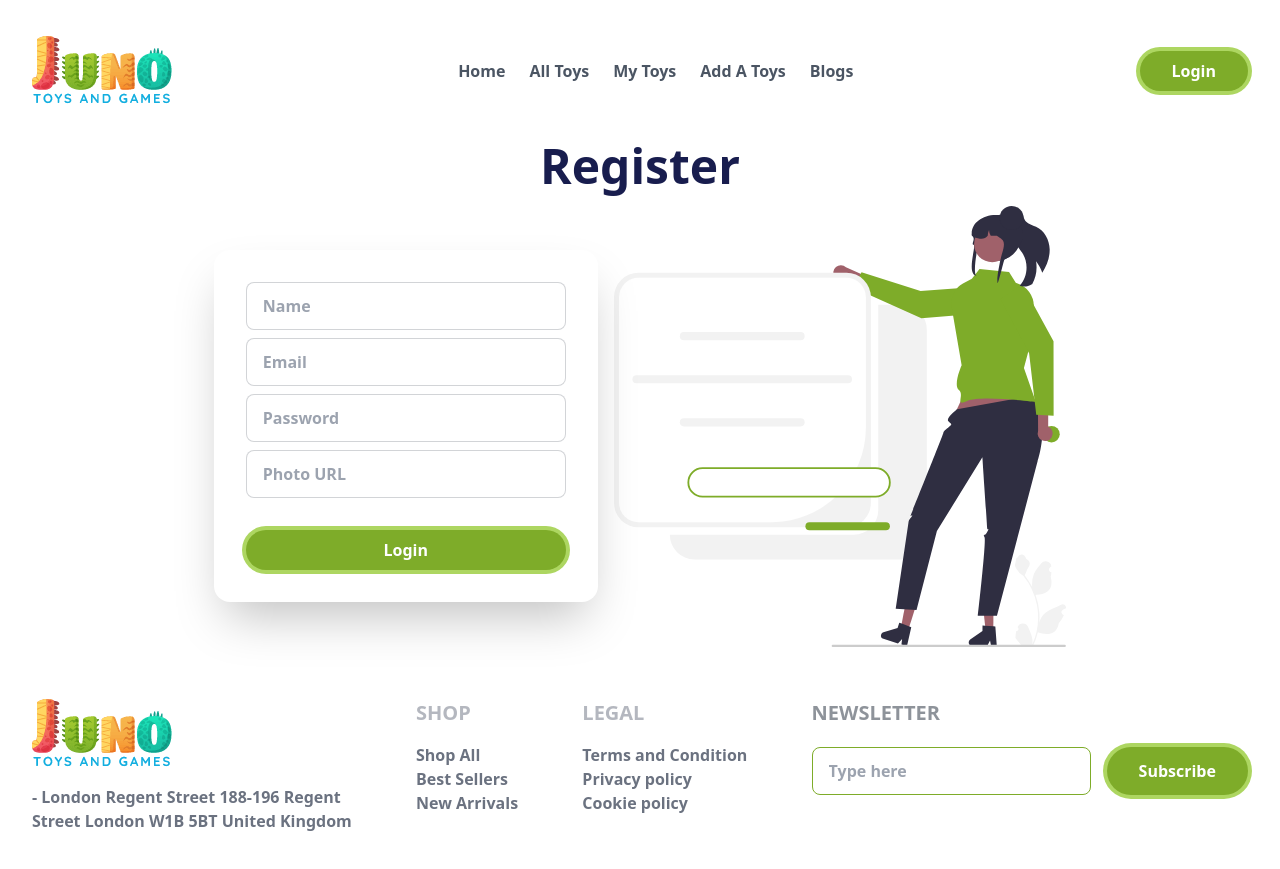
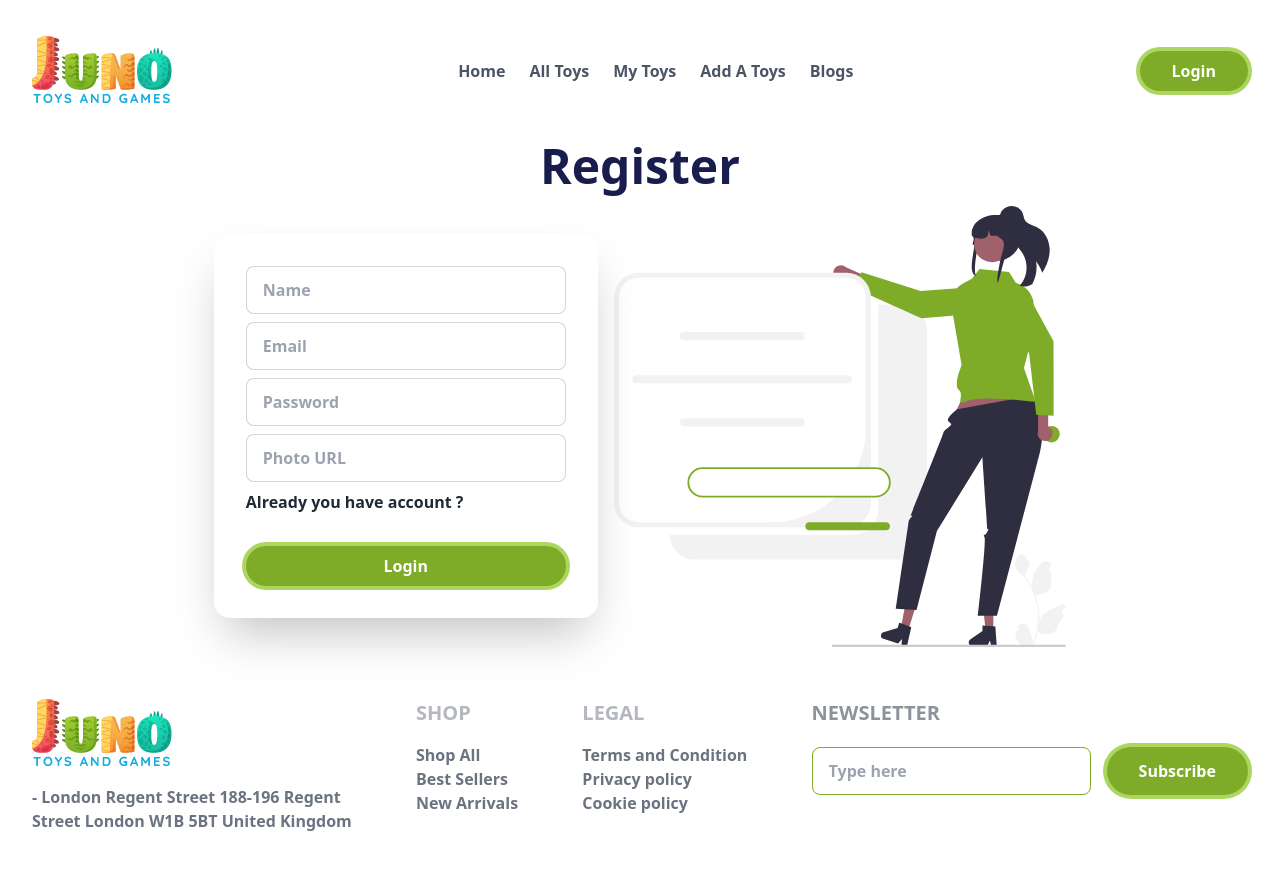
Before and after one commit to maruf-hasann/juno-toy-shop, a React (Vite) app: page /register in a window 1280 px wide. Built offline with nearby package versions, Linux system fonts and the light colour scheme.

Commit message:
favicon add

```diff
--- a/index.html
+++ b/index.html
@@ -2,9 +2,9 @@
 <html lang="en">
   <head>
     <meta charset="UTF-8" />
-    <link rel="icon" type="image/svg+xml" href="/vite.svg" />
+    <link rel="icon" type="image/svg+xml" href="/favicon.ico" />
     <meta name="viewport" content="width=device-width, initial-scale=1.0" />
-    <title>Vite + React</title>
+    <title>Home </title>
   </head>
   <body>
     <div id="root"></div>
--- a/src/Pages/Register/Register.jsx
+++ b/src/Pages/Register/Register.jsx
@@ -1,4 +1,5 @@
 import React from "react";
+import { Link } from "react-router-dom";
 import reg from "../../assets/Gallery/undraw_my_password_re_ydq7 (1).svg";
 const Register = () => {
   return (
@@ -43,6 +44,9 @@ const Register = () => {
                   name="photo"
                 />
               </div>
+              <div>
+                <Link to='/login' className="font-semibold">Already you have account ?</Link>
+             </div>
               <div className="form-control mt-6">
                 <button className="button">Login</button>
               </div>
```
Also changed, not shown: 1 other file (tests, documents, lock files or other folders).
